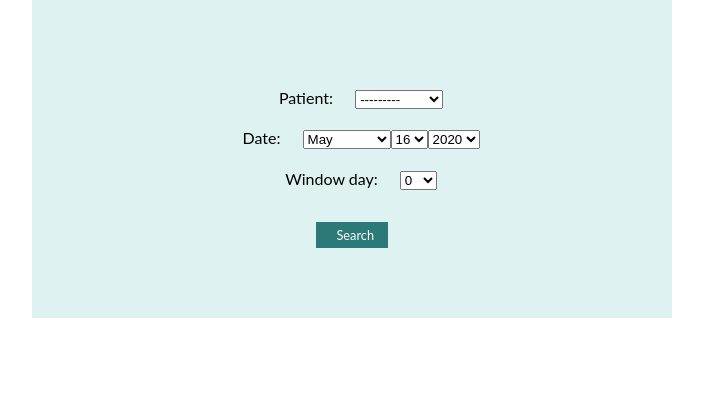
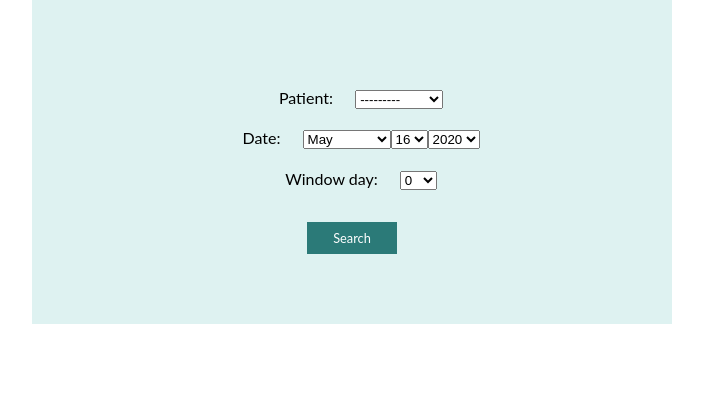
Before and after one commit to yhchang-0331/trans19, a Django app: template trans-19-project/trans19/templates/patient_corner/searchconnection.html in a window 1280 px wide. Shown: the part 148-560 px from the top of the page, without its empty margins (288-991 px from the left). Run offline with Django 3.2, Linux system fonts and the light colour scheme; the template is opened without the code that fills it: values that come from a table or form of the project are taken from there, others are empty; data comes from the database, SQL or seed files in the repository; some web fonts are replaced.

Commit message:
Update searchconnection.html

```diff
--- a/trans-19-project/trans19/templates/patient_corner/searchconnection.html
+++ b/trans-19-project/trans19/templates/patient_corner/searchconnection.html
@@ -65,9 +65,9 @@
       </div>
       {% endfor %}
     </p>
-    <center>
-      <button class="buttoncentre" style="margin-top: 2%; padding-right: 8%;" type="submit">Search</button>
-    </center>
+    <div class="lowbutton">
+      <button class="button" style="margin-top: 2%;" type="submit">Search</button>
+    </div>
   </form>
 </div>
 <!----------------------------------------FORM---------------------------------------->
```
